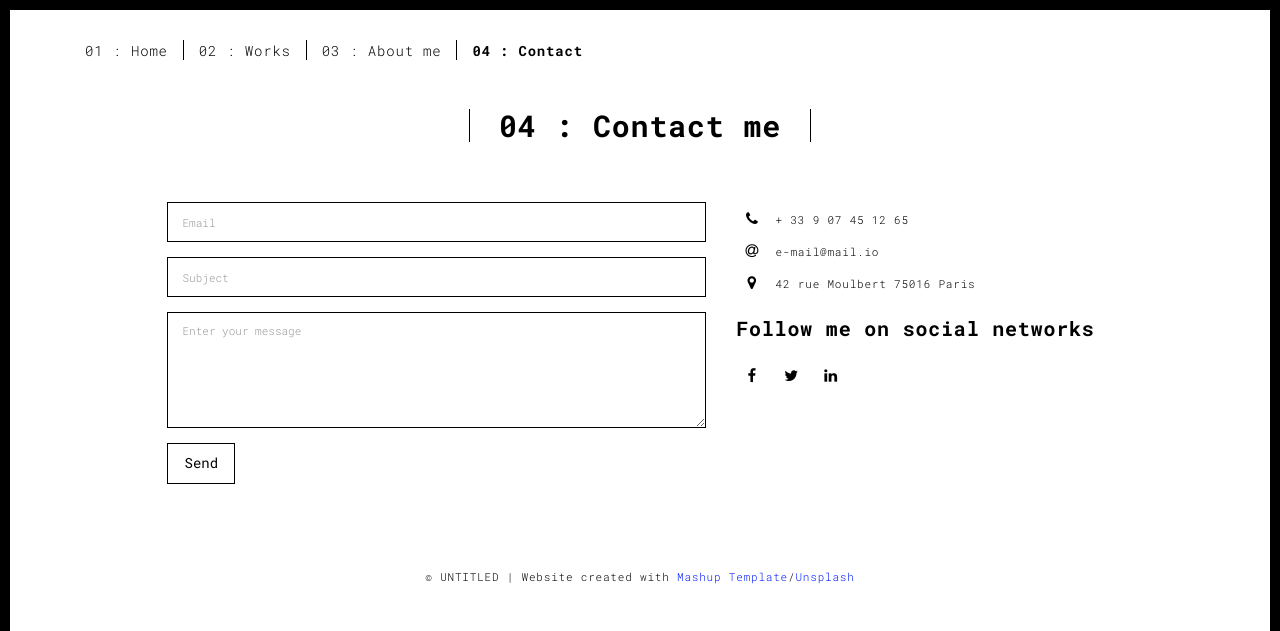
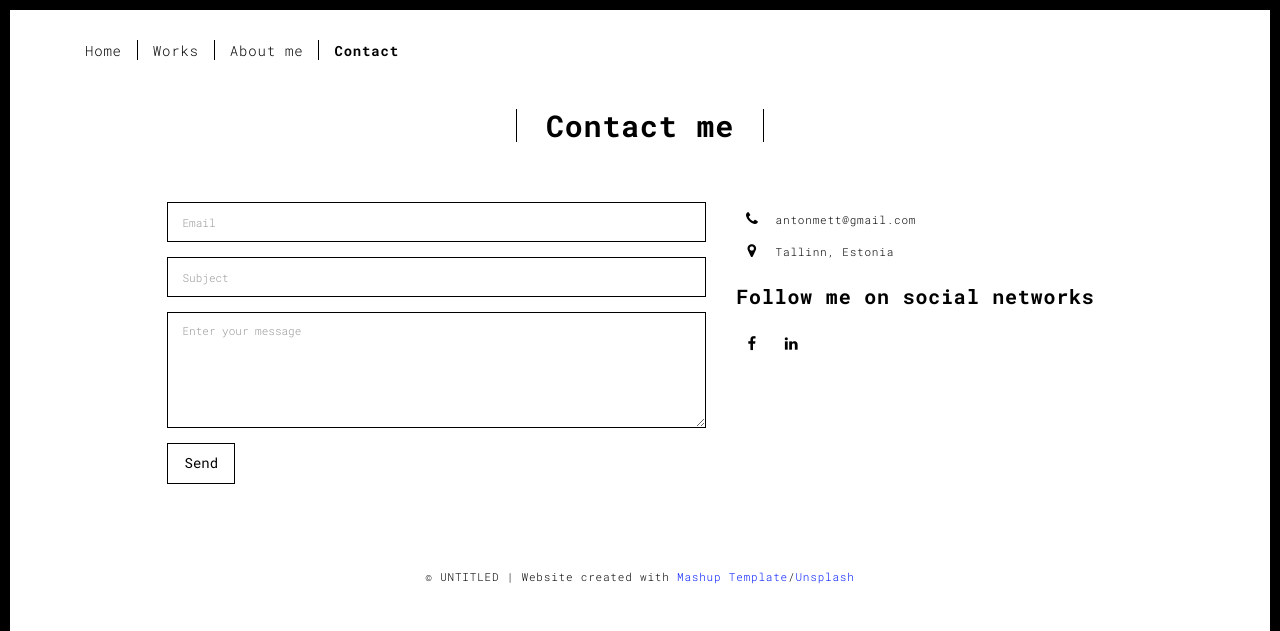
Before and after one commit to AntonMett/firstportfolio, a Flask app: page /contact.html in a window 1280 px wide. Shown: the top 631 px of the page. Run offline with Flask 2, Linux system fonts and the light colour scheme; some libraries are stand-ins or nearby versions.

Commit message:
Some small tuning

```diff
--- a/templates/contact.html
+++ b/templates/contact.html
@@ -39,10 +39,10 @@
 
         <div class="collapse navbar-collapse" id="navbar-collapse">
           <ul class="nav navbar-nav ">
-            <li><a href="./index.html" title="">01 : Home</a></li>
-            <li><a href="./works.html" title="">02 : Works</a></li>
-            <li><a href="./about.html" title="">03 : About me</a></li>
-            <li><a href="./contact.html" title="">04 : Contact</a></li>
+            <li><a href="./index.html" title="">Home</a></li>
+            <li><a href="./works.html" title="">Works</a></li>
+            <li><a href="./about.html" title="">About me</a></li>
+            <li><a href="./contact.html" title="">Contact</a></li>
           </ul>
 
 
@@ -56,7 +56,7 @@
       <div class="row">
         <div class="col-xs-12">
           <div class="section-container-spacer text-center">
-            <h1 class="h2">04 : Contact me</h1>
+            <h1 class="h2">Contact me</h1>
           </div>
 
           <div class="row">
@@ -81,29 +81,21 @@
                         <span class="fa-icon">
                           <i class="fa fa-phone" aria-hidden="true"></i>
                         </span>
-                        + 33 9 07 45 12 65
-                      </li>
-                      <li>
-                        <span class="fa-icon">
-                          <i class="fa fa-at" aria-hidden="true"></i>
-                        </span>
-                        e-mail@mail.io
+                        antonmett@gmail.com
                       </li>
                       <li>
                         <span class="fa-icon">
                           <i class="fa fa fa-map-marker" aria-hidden="true"></i>
                         </span>
-                        42 rue Moulbert 75016 Paris
+                        Tallinn, Estonia
                       </li>
                     </ul>
                     <h3>Follow me on social networks</h3>
-                    <a href="http://www.facebook.com" title="" class="fa-icon">
+                    <a href="https://www.facebook.com/profile.php?id=100005439405966" title="" class="fa-icon">
                       <i class="fa fa-facebook"></i>
                     </a>
-                    <a href="http://www.twitter.com" title="" class="fa-icon">
-                      <i class="fa fa-twitter"></i>
-                    </a>
-                    <a href="http://www.linkedin.com" title="" class="fa-icon">
+
+                    <a href="https://www.linkedin.com/in/anton-mett-a8a3b320a/" title="" class="fa-icon">
                       <i class="fa fa-linkedin"></i>
                     </a>
 
```
Also changed, not shown: templates/about.html (+5 -5 lines), templates/index.html (+4 -4 lines), templates/thankyou.html (+11 -19 lines), templates/work.html (+16 -9 lines), templates/works.html (+5 -5 lines).
